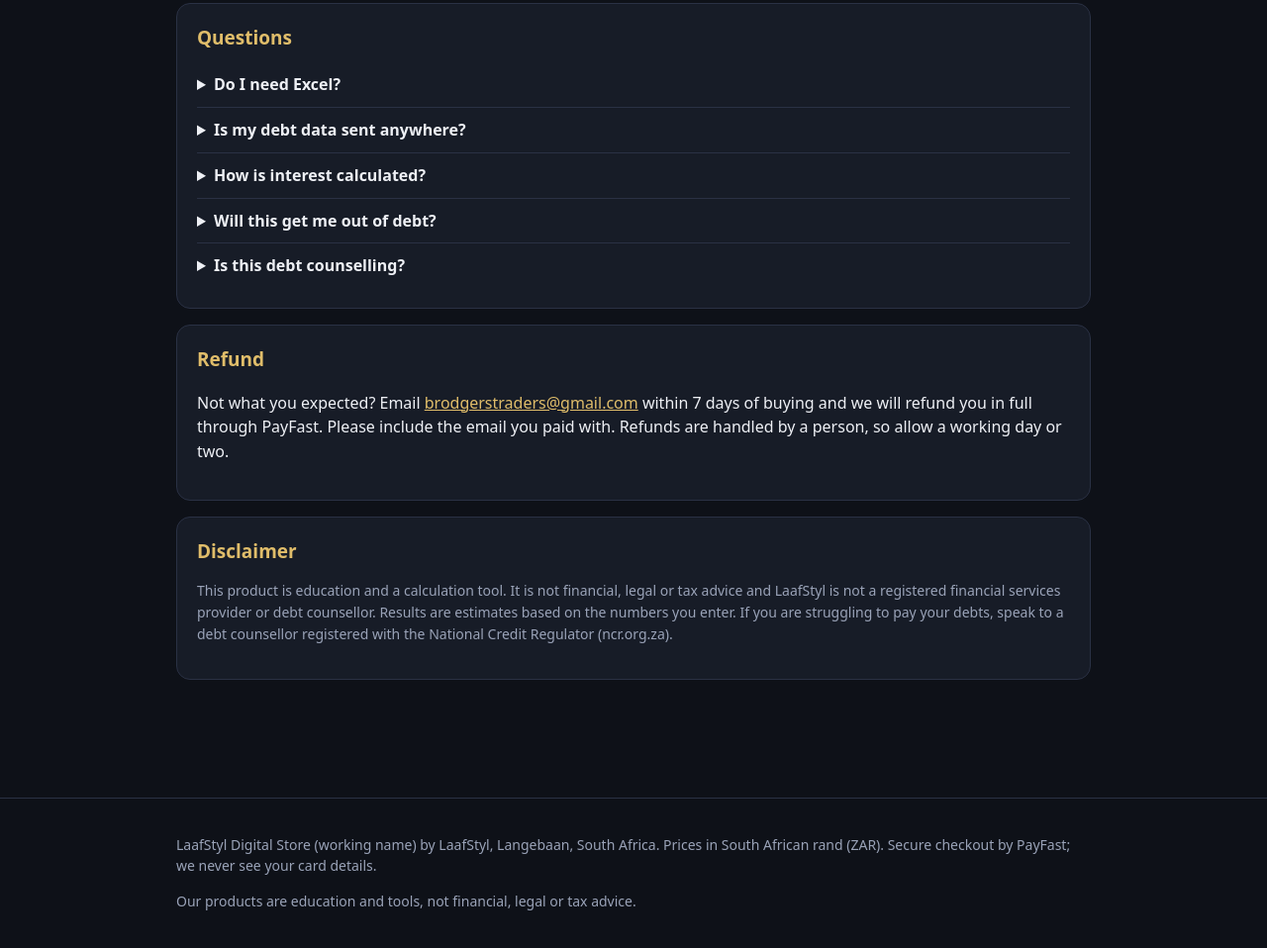
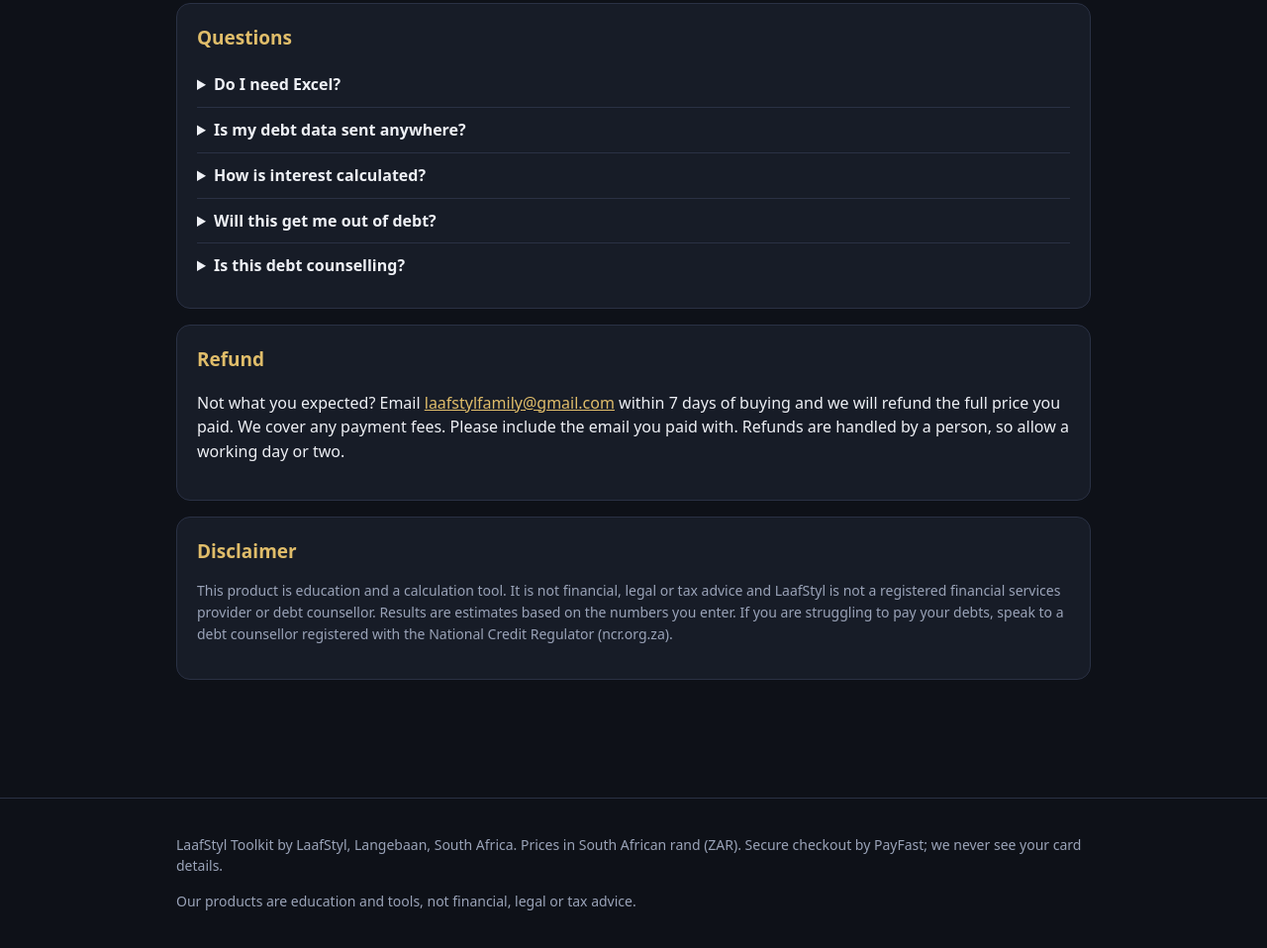
Before and after one commit to BrydonRodgers/laafstyl-store, a plain HTML site: page p/debt-snowball-planner.html in a window 1280 px wide. Shown: the part 1051-2009 px from the top of the page at 99% size. Drawn offline with Linux system fonts and the light colour scheme.

Commit message:
Store name LaafStyl Toolkit, support email, refund wording

```diff
--- a/p/debt-snowball-planner.html
+++ b/p/debt-snowball-planner.html
@@ -1,7 +1,7 @@
 <!doctype html>
 <html lang="en"><head><meta charset="utf-8">
 <meta name="viewport" content="width=device-width,initial-scale=1">
-<title>South African Debt Snowball Planner - R99 | LaafStyl Digital Store (working name)</title>
+<title>South African Debt Snowball Planner - R99 | LaafStyl Toolkit</title>
 <meta name="description" content="Excel debt planner with live formulas: snowball vs avalanche, settlement check and phone script.">
 <meta name="robots" content="noindex,nofollow">
 <meta name="theme-color" content="#0e1118">
@@ -36,13 +36,13 @@
 <details><summary>Will this get me out of debt?</summary><p>It shows you the order and the dates for the money you put in. It does not pay or negotiate anything for you.</p></details>
 <details><summary>Is this debt counselling?</summary><p>No. It is an education and calculation tool, not financial, legal or tax advice. Debt review is done by an NCR-registered debt counsellor.</p></details></section>
 <section class="blk"><h2>Refund</h2>
-<p>Not what you expected? Email <a href="mailto:brodgerstraders@gmail.com">brodgerstraders@gmail.com</a> within 7 days of buying and we will refund you in full through PayFast. Please include the email you paid with. Refunds are handled by a person, so allow a working day or two.</p></section>
+<p>Not what you expected? Email <a href="mailto:laafstylfamily@gmail.com">laafstylfamily@gmail.com</a> within 7 days of buying and we will refund the full price you paid. We cover any payment fees. Please include the email you paid with. Refunds are handled by a person, so allow a working day or two.</p></section>
 <section class="blk disc"><h2>Disclaimer</h2>
 <p class="note">This product is education and a calculation tool. It is not financial, legal or tax advice and LaafStyl is not a registered financial services provider or debt counsellor. Results are estimates based on the numbers you enter. If you are struggling to pay your debts, speak to a debt counsellor registered with the National Credit Regulator (ncr.org.za).</p></section>
 </main>
 <div class="buybar"><div class="wrap"><span class="price">R99</span><a class="btn" href="#" data-buy="debt-snowball-planner" aria-disabled="true">Buy now</a></div></div>
 <footer><div class="wrap">
-<p>LaafStyl Digital Store (working name) by LaafStyl, Langebaan, South Africa. Prices in South African rand (ZAR). Secure checkout by PayFast; we never see your card details.</p>
+<p>LaafStyl Toolkit by LaafStyl, Langebaan, South Africa. Prices in South African rand (ZAR). Secure checkout by PayFast; we never see your card details.</p>
 <p>Our products are education and tools, not financial, legal or tax advice.</p>
 </div></footer>
 <script src="../assets/store.js"></script>
```
Also changed, not shown: cart.html (+2 -2 lines), index.html (+2 -2 lines), thanks.html (+3 -3 lines).
